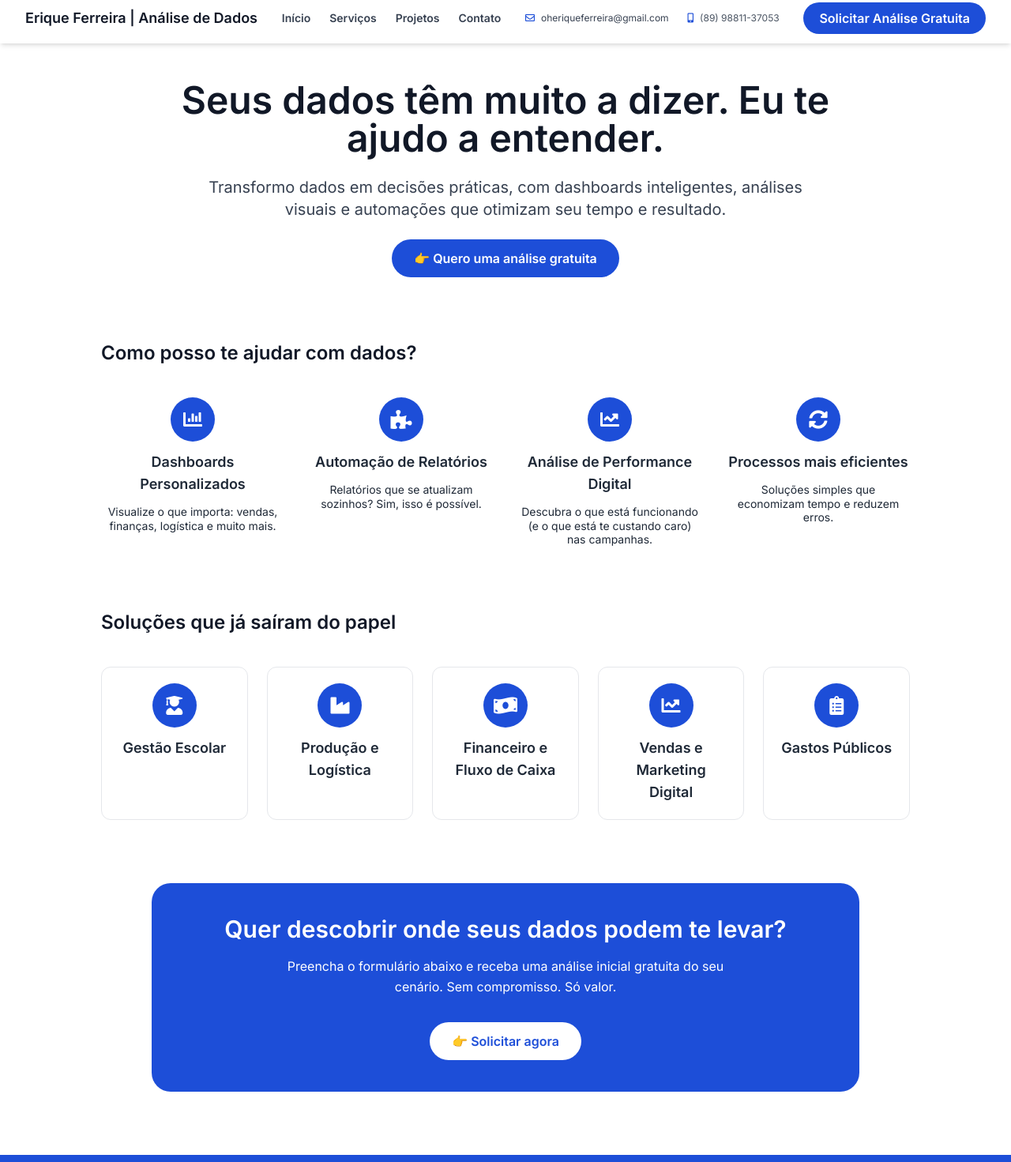
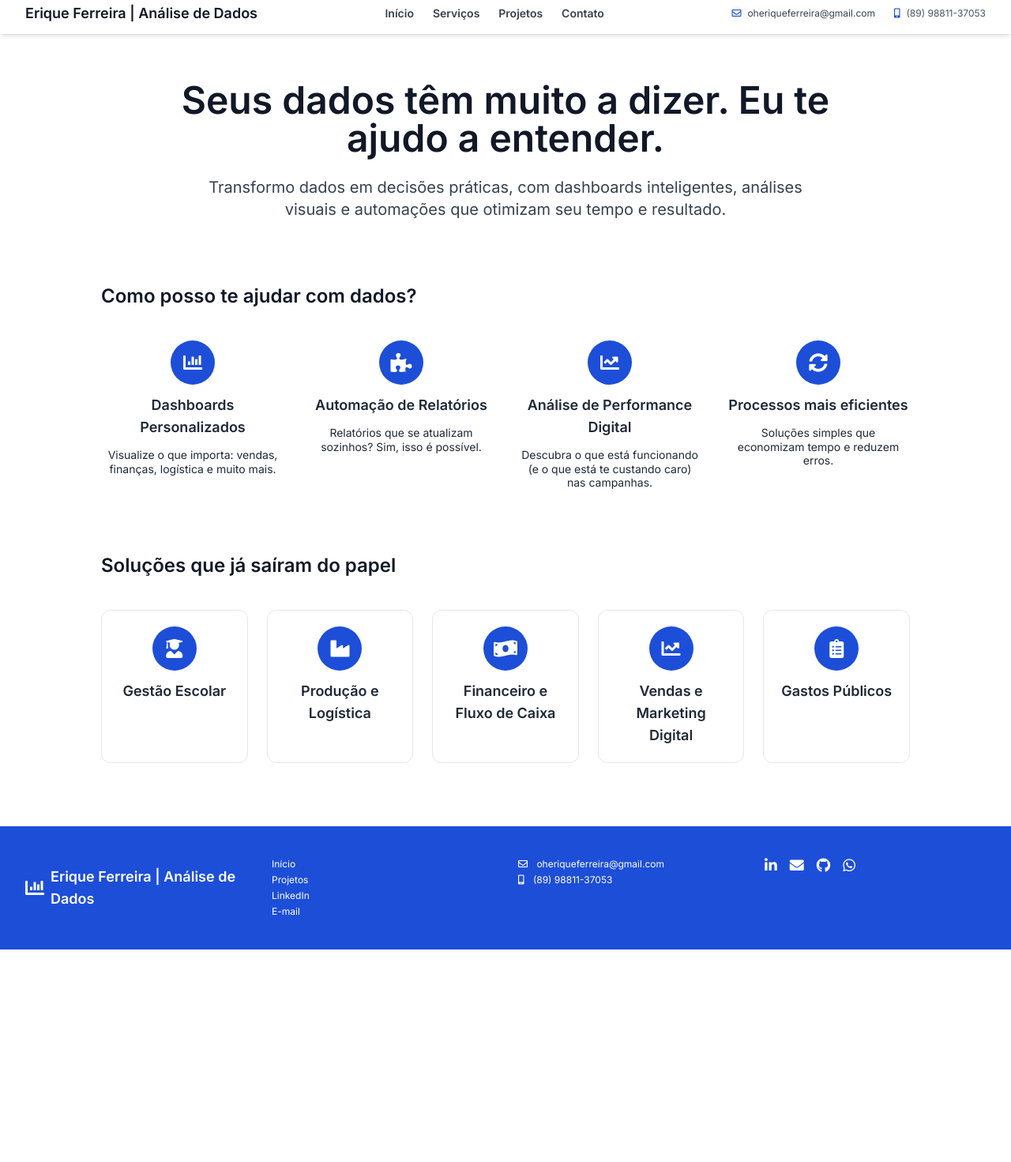
Before and after one commit to hoerique/ferreira-erique, a plain HTML site: page index.html in a window 1280 px wide. Shown: the part 9-1480 px from the top of the page at 79% size. After the commit the page ends 1211 px from the top, so only its background shows below. Drawn offline with nearby package versions, Linux system fonts and the light colour scheme.

Commit message:
Update index.html

```diff
--- a/index.html
+++ b/index.html
@@ -56,11 +56,6 @@
           <span>(89) 98811-37053</span>
         </div>
       </div>
-      <button
-        class="bg-blue-700 text-white font-semibold rounded-full px-5 py-2 hover:bg-blue-800 transition select-none whitespace-nowrap"
-      >
-        Solicitar Análise Gratuita
-      </button>
     </div>
   </header>
 
@@ -77,11 +72,6 @@
         Transformo dados em decisões práticas, com dashboards inteligentes,
         análises visuais e automações que otimizam seu tempo e resultado.
       </p>
-      <button
-        class="inline-flex items-center bg-blue-700 text-white font-semibold rounded-full px-7 py-3 hover:bg-blue-800 transition select-none"
-      >
-        👉 Quero uma análise gratuita
-      </button>
     </section>
 
     <!-- Seção 2 - Sobre o trabalho -->
@@ -208,24 +198,6 @@
         </article>
       </div>
     </section>
-
-    <!-- Seção 4 - CTA -->
-    <section
-      class="max-w-4xl mx-auto bg-blue-700 rounded-3xl p-10 text-white text-center select-none"
-    >
-      <h2 class="text-3xl font-extrabold mb-4">
-        Quer descobrir onde seus dados podem te levar?
-      </h2>
-      <p class="mb-8 max-w-xl mx-auto leading-relaxed">
-        Preencha o formulário abaixo e receba uma análise inicial gratuita do
-        seu cenário. Sem compromisso. Só valor.
-      </p>
-      <button
-        class="inline-flex items-center bg-white text-blue-700 font-semibold rounded-full px-7 py-3 hover:bg-gray-100 transition select-none"
-      >
-        👉 Solicitar agora
-      </button>
-    </section>
   </main>
 
   <!-- Footer -->
```
